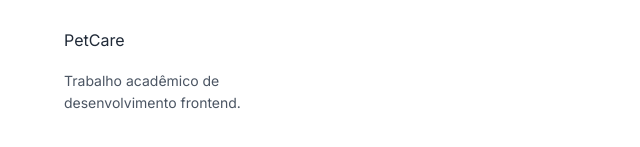
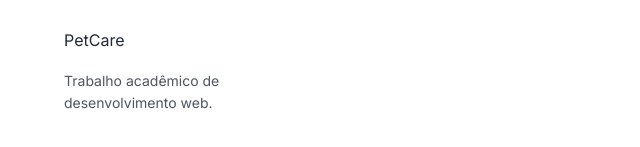
Before and after one commit to dalessandro-dev/Prog-Trabalho-Final, a plain HTML site: page pages/detalhes.html in a window 1280 px wide. Shown: the part 837-984 px from the top of the page, 0-640 px from the left. Drawn offline with Linux system fonts and the light colour scheme; some icons are missing.

Commit message:
docs(frontend): atualiza texto do footer

```diff
--- a/pages/detalhes.html
+++ b/pages/detalhes.html
@@ -78,7 +78,7 @@
         <a href="../index.html" class="logo">
           <i class="ph-fill ph-paw-print"></i> Pet<span>Care</span>
         </a>
-        <p class="text-small mt-4">Trabalho acadêmico de desenvolvimento frontend.</p>
+        <p class="text-small mt-4">Trabalho acadêmico de desenvolvimento web.</p>
       </div>
     </div>
   </footer>
```
Also changed, not shown: pages/servicos.html (+1 -1 lines).
